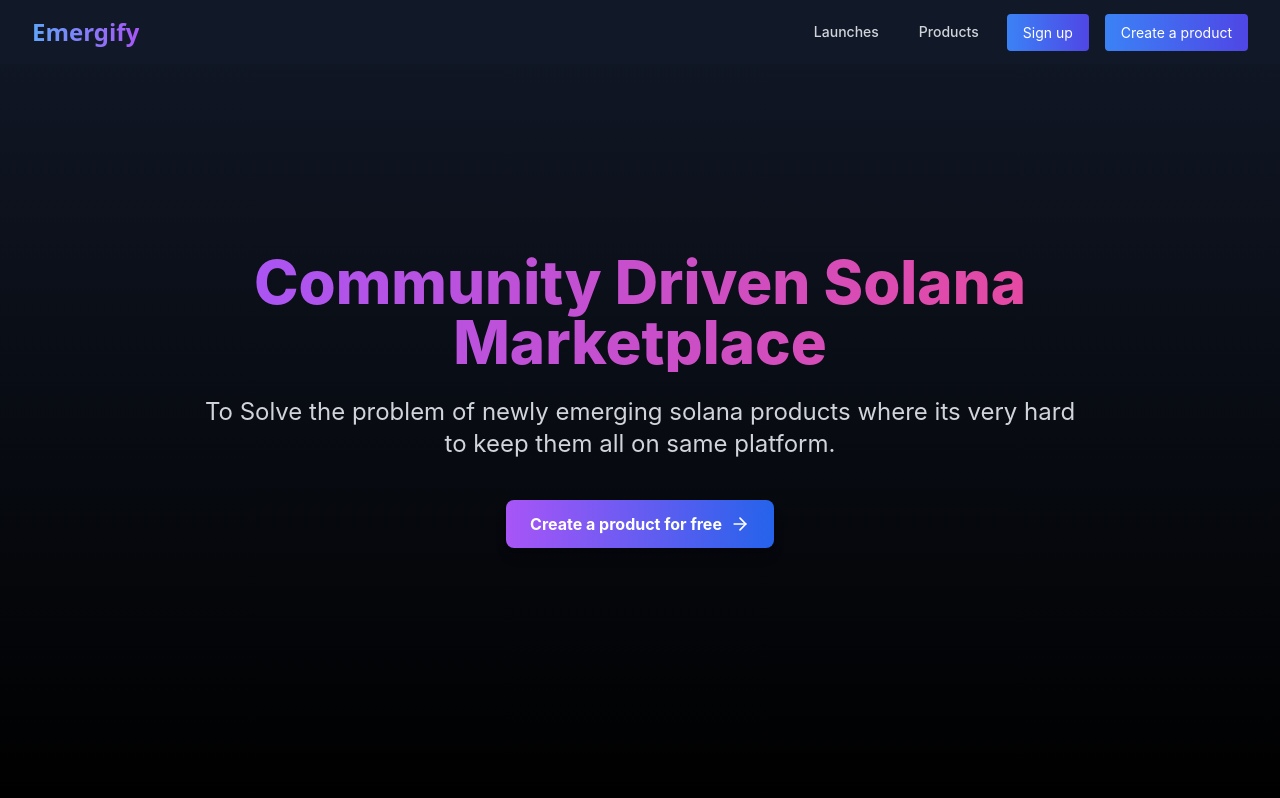
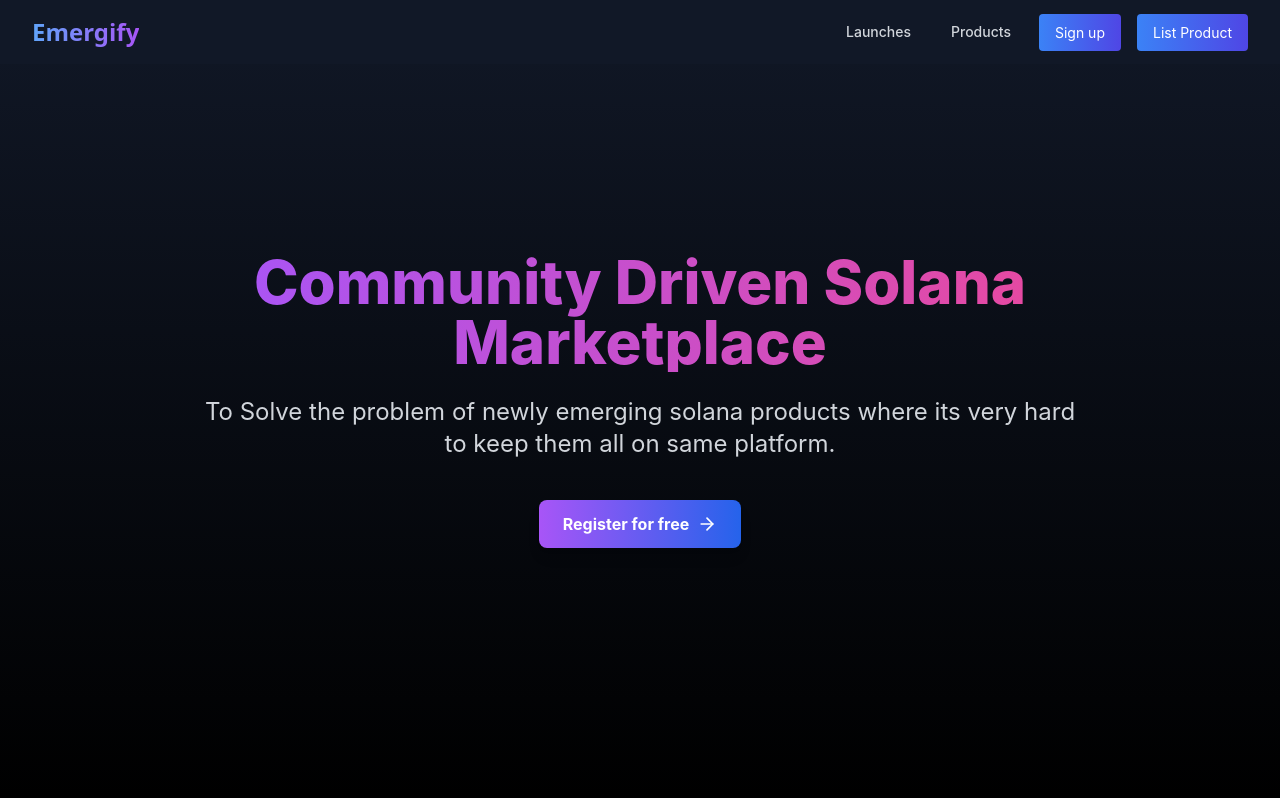
Before and after one commit to AviGawande/Emergify, a Next.js app: page / in a window 1280 px wide. Shown: the top 798 px of the page. Built offline with nearby package versions, Linux system fonts and the light colour scheme.

Commit message:
fixed-typos

```diff
--- a/src/app/components/Hero.js
+++ b/src/app/components/Hero.js
@@ -12,7 +12,7 @@
         To Solve the problem of newly emerging solana products where its very hard to keep them all on same platform.
         </p>
         <button className="inline-flex items-center justify-center space-x-2 bg-gradient-to-r from-purple-500 to-blue-600 text-white font-bold py-3 px-6 rounded-lg hover:from-purple-600 hover:to-blue-700 transition duration-300 transform hover:scale-105 shadow-lg">
-          <span>Create a product for free</span>
+          <span>Register for free</span>
           <ArrowRight size={20} />
         </button>
         {/* <div className="mt-16 bg-gray-800 bg-opacity-50 backdrop-filter backdrop-blur-lg rounded-lg p-6 shadow-2xl max-w-4xl mx-auto border border-gray-700">
--- a/src/app/components/Navbar.js
+++ b/src/app/components/Navbar.js
@@ -32,7 +32,7 @@
                 <span>Sign up</span>
               </button>
               <button className="animated-gradient-button">
-                <span>Create a product</span>
+                <span>List Product</span>
               </button>
             </div>
           </div>
```
